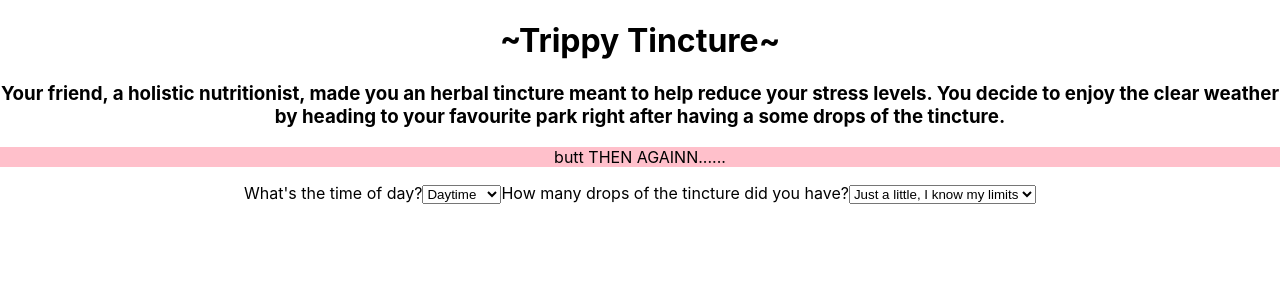
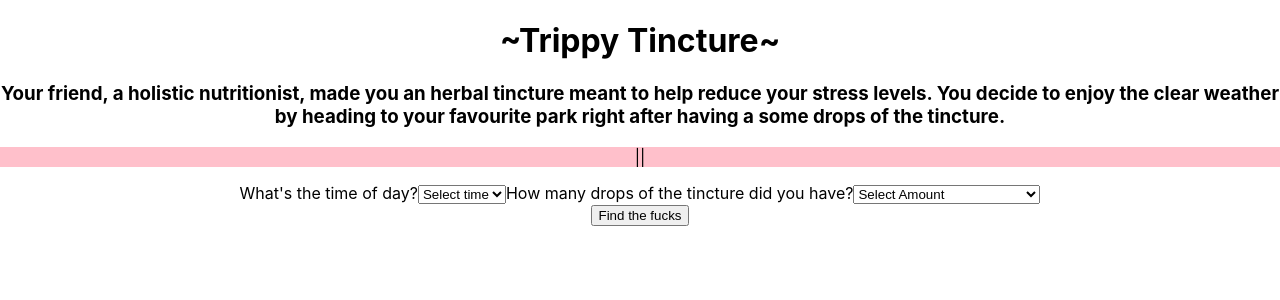
Before and after one commit to reemhamz/trippyTinctureProjectFive, a React (Create React App) app: page / in a window 1280 px wide. Shown: the top 300 px of the page. Built offline with nearby package versions, Linux system fonts and the light colour scheme; no server answers; the database is empty.

Commit message:
got button and choice reponses to work :fire:

```diff
--- a/src/App.js
+++ b/src/App.js
@@ -1,5 +1,6 @@
 import React, { Component } from 'react';
 import firebase from './firebase'
+import Questions from './Questions'
 import './App.css';
 
 
@@ -78,10 +79,12 @@ class App extends Component {
         latinPhrase4: 'another another',
         latinPhrase5: 'wow the 5th latin phrase but english'
       })
+
     })
 
   }
   render() {
+
     return(
 
       <div className="App">
@@ -92,26 +95,13 @@ class App extends Component {
           Your friend, a holistic nutritionist, made you an herbal tincture meant to help reduce your stress levels. You decide to enjoy the clear weather by heading to your favourite park right after having a some drops of the tincture.
       </h3>
         <p className="para">
-          {this.state.nightPhrase1} butt THEN AGAINN...... {this.state.latinPhrase1}
+          {this.state.nightPhrase1} || {this.state.latinPhrase1}
         </p>
 
-        {/* Questions. When answered, they will add on to the story */}
-
-        <label htmlFor="timeOfDay">What's the time of day?</label>
-        <select name="dayOrNight" id="timeOfDay">
-          <option value="day">Daytime</option>
-          <option value="night">Nighttime</option>
-        </select>
-
-        <label htmlFor="amountTaken">How many drops of the tincture did you have?</label>
-        <select name="takenSelection" id="amountTaken">
-          <option value="small">Just a little, I know my limits</option>
-          <option value="medium">An appropriate amount</option>
-          <option value="large">I may have overdone it</option>
-        </select>
-
-        {/* Will import a component here that is used to randomize all the information into a storyline. This component will be the story to be appended to the page.  */}
-
+        <Questions getStoryProp={(e, choice) => {
+          e.preventDefault();
+          console.log(choice)
+        }}/>
 
       </div>
     );
--- /dev/null
+++ b/src/Questions.js
@@ -0,0 +1,51 @@
+import React, { Component } from 'react'
+
+class SmallDose extends Component{
+    constructor() {
+        super();
+        this.state= {
+            timeChoice: '',
+            doseChoice: '',
+        }
+
+        console.log('check the props thing', this.prop)
+    }
+
+    weHaveATarget = (e) => {
+        e.preventDefault();
+        // seeing the values of the choices that the user selects
+        console.log('what will we see when we select?', e.target.value)
+
+        this.setState({
+            userChoice: e.target.value
+        })
+    }
+    render() {
+        return (
+            <div>
+    <form action="">
+        <label htmlFor="timeOfDay">What's the time of day?</label>
+        <select name="dayOrNight" id="timeOfDay" onChange={this.weHaveATarget}>
+            <option value="">Select time</option>
+            <option value="day">Daytime</option>
+            <option value="night">Nighttime</option>
+        </select>
+
+        <label htmlFor="amountTaken">How many drops of the tincture did you have?</label>
+        <select name="takenSelection" id="amountTaken" onChange={this.weHaveATarget}>
+            <option value="">Select Amount</option>
+            <option value="small">Just a little, I know my limits</option>
+            <option value="medium">An appropriate amount</option>
+            <option value="large">I may have overdone it</option>
+        </select>
+    </form>
+                <button type='submit' onClick={(e) => {
+                    this.props.getStoryProp(e, this.state.timeChoice)
+                    console.log('submit is being clicked')
+                }}>Find the fucks</button>
+            </div>
+        )
+    }
+}
+
+export default SmallDose
```
Also changed, not shown: src/SmallDose.js (deleted).
